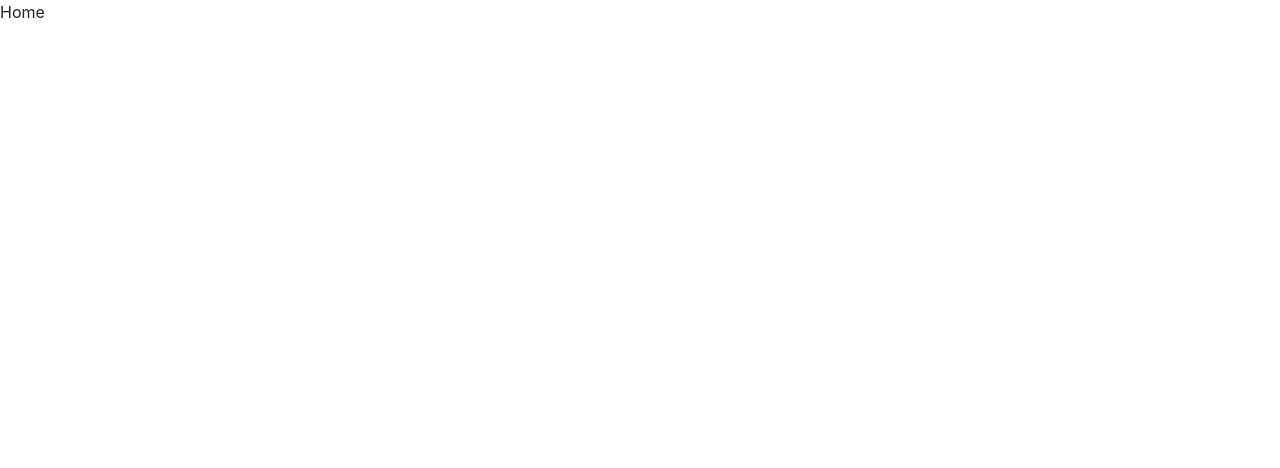
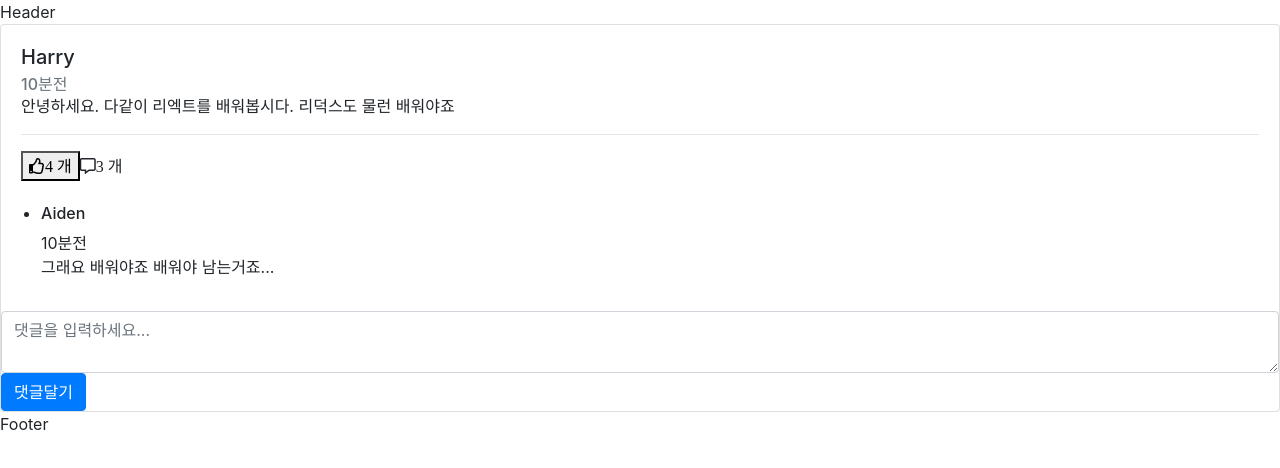
Before and after one commit to JunilHwang/react-facebook-clone, a React (Vite) app: page / in a window 1280 px wide. Shown: the top 468 px of the page. Built offline with nearby package versions, Linux system fonts and the light colour scheme.

Commit message:
feat: PublicLayout 작성 완료

```diff
--- a/src/App.js
+++ b/src/App.js
@@ -1,14 +1,15 @@
 import React from 'react';
 import {Home, SignIn, SignUp} from "./pages";
-import {BrowserRouter, Route, Redirect, Switch} from 'react-router-dom';
+import {BrowserRouter, Redirect, Switch} from 'react-router-dom';
+import {DefaultLayout, PublicLayout} from "./layouts";
 
 const App = () => {
   return (
     <BrowserRouter>
       <Switch>
-        <Route path="/" component={Home}/>
-        <Route path="/login" component={SignIn}/>
-        <Route path="/signup " component={SignUp}/>
+        <DefaultLayout path="/" component={Home}/>
+        <PublicLayout path="/login" component={<SignIn className="login" title="로그인" />}/>
+        <PublicLayout path="/signup" component={<SignUp className="signup" title="계정 만들기" />}/>
         <Redirect path="*" to="/"/>
       </Switch>
     </BrowserRouter>
--- /dev/null
+++ b/src/layouts/Header.js
@@ -0,0 +1,33 @@
+import React from "react";
+import {Link} from "react-router-dom";
+
+const Header = () => {
+  return (
+    <nav className="navbar fixed-top bg-blue">
+      <a href="/" className="navbar-brand">
+        <i className="fab fa-facebook-square" aria-hidden="true" />
+      </a>
+      <ul className="nav">
+        <li className="nav-item">
+          <Link to="/login" className="nav-link"> 로그인 </Link>
+        </li>
+        <li className="nav-item">
+          <Link to="/signup" className="nav-link"> 회원가입 </Link>
+        </li>
+        <li className="nav-item">
+          <a href="#!" className="nav-link">
+            <img
+              alt="user image"
+              src="https://s3.ap-northeast-2.amazonaws.com/grepp-cloudfront/programmers_imgs/learn/course9872/instructor_harry.png"
+            />
+          </a>
+        </li>
+        <li className="nav-item">
+          <a href="#!" className="nav-link">로그아웃</a>
+        </li>
+      </ul>
+    </nav>
+  );
+}
+
+export default Header;
--- a/src/layouts/PublicLayout.js
+++ b/src/layouts/PublicLayout.js
@@ -1,13 +1,14 @@
 import React from 'react';
-import { Route } from "react-router-dom";
+import {Route} from "react-router-dom";
+import Header from "./Header";
 
 const PublicLayout = ({ component: Component, ...rest}) => {
   return (
     <Route {...rest} render={({ className, title, ...props }) => (
-      <div className={`${className} container`}>
-        <h1 className="text-center">{title}</h1>
+      <>
+        <Header />
         <Component {...props} />
-      </div>
+      </>
     )} />
   )
 };
--- a/src/pages/Home.js
+++ b/src/pages/Home.js
@@ -2,7 +2,35 @@ import React from 'react';
 
 const Home = () => {
   return (
-    <div>Home</div>
+    <div className="card">
+      <div className="card-body">
+        <h5 className="card-title">Harry</h5>
+        <h6 className="card-subtitle text-muted">10분전</h6>
+        <p className="card-text">안녕하세요. 다같이 리엑트를 배워봅시다. 리덕스도 물런 배워야죠</p>
+        <hr/>
+        <div className="card-info">
+          <button type="button" className="thumb-count">
+            <i className="far fa-thumbs-up">4 개</i>
+          </button>
+          <span className="comment-count">
+              <i className="far fa-comment-alt">3 개</i>
+            </span>
+        </div>
+      </div>
+      <ul className="comment-list">
+        <li className="comment">
+          <div className="comment-info">
+            <h6 className="comment-writer">Aiden</h6>
+            <div className="comment-datetime">10분전</div>
+          </div>
+          <p className="comment-text">그래요 배워야죠 배워야 남는거죠...</p>
+        </li>
+      </ul>
+      <form className="comment-form">
+        <textarea className="form-control input-lg" placeholder="댓글을 입력하세요..." spellCheck="false" />
+        <button type="submit" className="btn btn-primary">댓글달기</button>
+      </form>
+    </div>
   )
 };
 
--- a/src/pages/SignIn.js
+++ b/src/pages/SignIn.js
@@ -2,7 +2,21 @@ import React from 'react';
 
 const SignIn = () => {
   return (
-    <div>SignIn</div>
+    <>
+      <form>
+        <input type="email" className="form-control" placeholder="Email" required/>
+        <input type="password" className="form-control" placeholder="Password" required/>
+        <button className="btn btn-lg btn-primary btn-block" type="submit">
+          로그인
+        </button>
+      </form>
+      <p className="text-help text-center">
+        계정이 필요하신가요?
+        <a className="text-center new-account" href="signup.html">
+          계정 만들기
+        </a>
+      </p>
+    </>
   )
 };
 
--- a/src/pages/SignUp.js
+++ b/src/pages/SignUp.js
@@ -2,7 +2,20 @@ import React from 'react';
 
 const SignUp = () => {
   return (
-    <div>SignUp</div>
+    <>
+      <form>
+        <input type="email" className="form-control" placeholder="Email" required/>
+        <input type="text" className="form-control" placeholder="Your Name" required/>
+        <input type="file" className="form-control" placeholder="Profile"/>
+        <input type="password" className="form-control" placeholder="Password" min-length="5" required/>
+        <input type="password" className="form-control" placeholder="Repeat your password" required/>
+        <button className="btn btn-lg btn-primary btn-block" type="submit">가입하기</button>
+      </form>
+      <p className="text-help text-center">
+        이미 계정이 있으신가요?
+        <a className="text-center login-here" href="login.html"> 로그인 하기 </a>
+      </p>
+    </>
   )
 };
 
```
